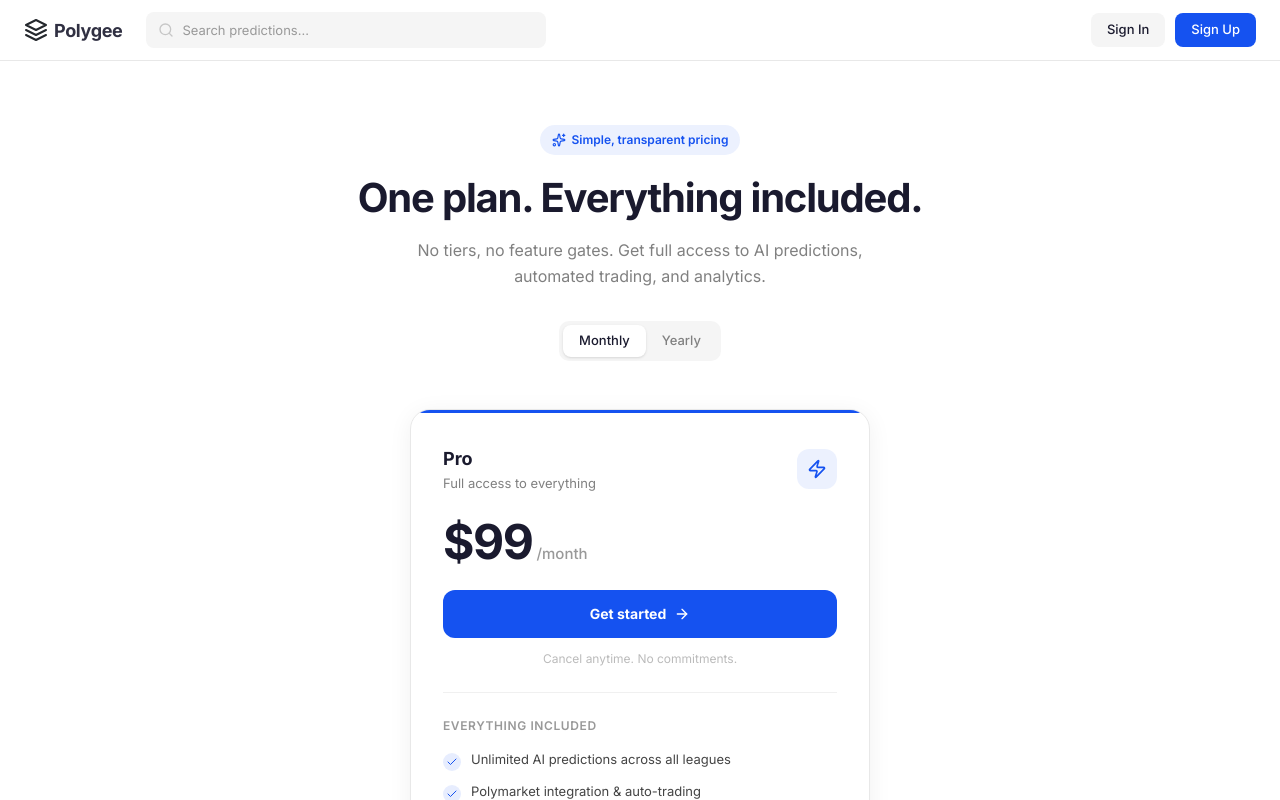
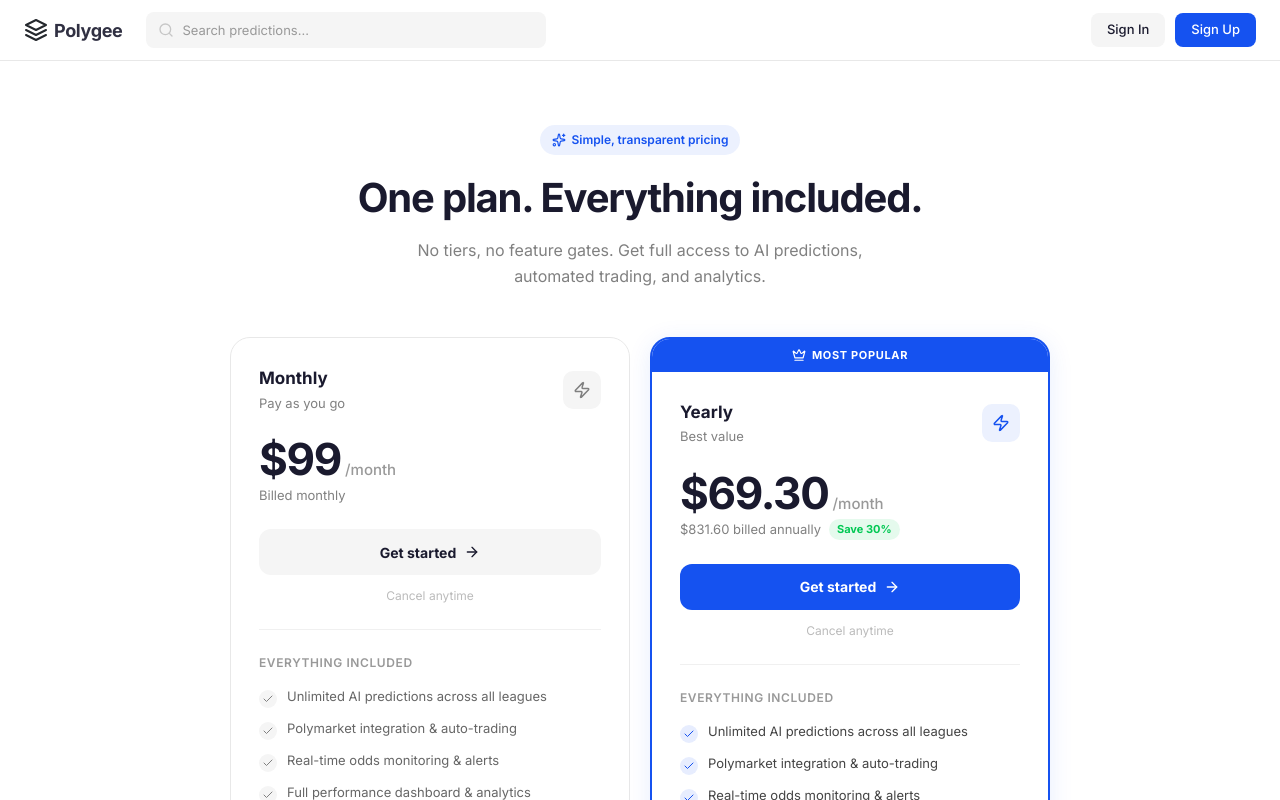
Before and after one commit to ajagatobby/polygee-web, a Next.js app: page /pricing in a window 1280 px wide. Shown: the top 800 px of the page. Built offline with nearby package versions, Linux system fonts and the light colour scheme.

Commit message:
refactor: replace pricing toggle with two side-by-side monthly/yearly cards

```diff
--- a/app/pricing/page.tsx
+++ b/app/pricing/page.tsx
@@ -13,6 +13,7 @@ import {
   Headphones,
   ArrowRight,
   Sparkles,
+  Crown,
 } from "lucide-react";
 import { Header } from "@/components/layout/header";
 import { easing, duration } from "@/lib/animations";
@@ -92,11 +93,7 @@ const faqs = [
 ];
 
 export default function PricingPage() {
-  const [billing, setBilling] = useState<"monthly" | "yearly">("monthly");
   const [expandedFaq, setExpandedFaq] = useState<number | null>(null);
-
-  const price = billing === "monthly" ? MONTHLY_PRICE : YEARLY_MONTHLY;
-  const period = billing === "monthly" ? "month" : "month";
 
   return (
     <div className="min-h-screen bg-white">
@@ -125,166 +122,63 @@ export default function PricingPage() {
                 automated trading, and analytics.
               </p>
             </motion.div>
+          </div>
+        </section>
 
-            {/* Billing toggle */}
+        {/* Two pricing cards */}
+        <section className="px-6 pb-16">
+          <div className="max-w-[820px] mx-auto grid grid-cols-1 md:grid-cols-2 gap-5 items-start">
+            {/* Monthly card */}
             <motion.div
-              className="flex items-center justify-center mt-8"
-              initial={{ opacity: 0, y: 8 }}
-              animate={{ opacity: 1, y: 0 }}
+              className="relative bg-white border border-[#e8e8e8] rounded-[20px] overflow-hidden"
+              initial={{ opacity: 0, y: 20, filter: "blur(6px)" }}
+              animate={{ opacity: 1, y: 0, filter: "blur(0px)" }}
               transition={{
                 duration: duration.slow,
                 ease: easing.easeOut,
                 delay: 0.1,
               }}
             >
-              <div className="inline-flex items-center h-[40px] p-1 rounded-[10px] bg-[#f5f5f5]">
-                <button
-                  onClick={() => setBilling("monthly")}
-                  className={`relative h-[32px] px-4 text-[13px] font-medium rounded-[8px] transition-colors cursor-pointer ${
-                    billing === "monthly"
-                      ? "text-[#1a1a2e]"
-                      : "text-[#808080] hover:text-[#666]"
-                  }`}
-                >
-                  {billing === "monthly" && (
-                    <motion.div
-                      layoutId="billing-pill"
-                      className="absolute inset-0 bg-white rounded-[8px] shadow-sm"
-                      transition={{
-                        duration: duration.normal,
-                        ease: easing.easeOut,
-                      }}
-                    />
-                  )}
-                  <span className="relative z-10">Monthly</span>
-                </button>
-                <button
-                  onClick={() => setBilling("yearly")}
-                  className={`relative h-[32px] px-4 text-[13px] font-medium rounded-[8px] transition-colors cursor-pointer ${
-                    billing === "yearly"
-                      ? "text-[#1a1a2e]"
-                      : "text-[#808080] hover:text-[#666]"
-                  }`}
-                >
-                  {billing === "yearly" && (
-                    <motion.div
-                      layoutId="billing-pill"
-                      className="absolute inset-0 bg-white rounded-[8px] shadow-sm"
-                      transition={{
-                        duration: duration.normal,
-                        ease: easing.easeOut,
-                      }}
-                    />
-                  )}
-                  <span className="relative z-10">Yearly</span>
-                </button>
-              </div>
-              <AnimatePresence>
-                {billing === "yearly" && (
-                  <motion.span
-                    initial={{ opacity: 0, x: -8, filter: "blur(4px)" }}
-                    animate={{ opacity: 1, x: 0, filter: "blur(0px)" }}
-                    exit={{ opacity: 0, x: -8, filter: "blur(4px)" }}
-                    transition={{
-                      duration: duration.normal,
-                      ease: easing.easeOut,
-                    }}
-                    className="ml-3 text-[12px] font-bold text-[#00c853] bg-[#00c853]/10 px-2.5 py-1 rounded-full"
-                  >
-                    Save 30%
-                  </motion.span>
-                )}
-              </AnimatePresence>
-            </motion.div>
-          </div>
-        </section>
-
-        {/* Pricing card */}
-        <section className="px-6 pb-16">
-          <motion.div
-            className="max-w-[460px] mx-auto"
-            initial={{ opacity: 0, y: 20, filter: "blur(6px)" }}
-            animate={{ opacity: 1, y: 0, filter: "blur(0px)" }}
-            transition={{
-              duration: duration.slow,
-              ease: easing.easeOut,
-              delay: 0.15,
-            }}
-          >
-            <div className="relative bg-white border border-[#e8e8e8] rounded-[20px] overflow-hidden shadow-[0_4px_24px_rgba(0,0,0,0.06)]">
-              {/* Top accent */}
-              <div className="h-[3px] bg-[#1552f0]" />
-
-              <div className="p-8">
+              <div className="p-7">
                 {/* Plan name */}
                 <div className="flex items-center justify-between mb-6">
                   <div>
-                    <h2 className="text-[18px] font-bold text-[#1a1a2e]">
-                      Pro
+                    <h2 className="text-[17px] font-bold text-[#1a1a2e]">
+                      Monthly
                     </h2>
                     <p className="text-[13px] text-[#808080] mt-0.5">
-                      Full access to everything
+                      Pay as you go
                     </p>
                   </div>
-                  <div className="flex items-center justify-center w-[40px] h-[40px] rounded-[12px] bg-[#1552f0]/8">
-                    <Zap className="w-5 h-5 text-[#1552f0]" />
+                  <div className="flex items-center justify-center w-[38px] h-[38px] rounded-[10px] bg-[#f5f5f5]">
+                    <Zap className="w-[18px] h-[18px] text-[#808080]" />
                   </div>
                 </div>
 
                 {/* Price */}
                 <div className="flex items-baseline gap-1 mb-1">
-                  <AnimatePresence mode="wait">
-                    <motion.span
-                      key={billing}
-                      initial={{ opacity: 0, y: -12, filter: "blur(4px)" }}
-                      animate={{ opacity: 1, y: 0, filter: "blur(0px)" }}
-                      exit={{ opacity: 0, y: 12, filter: "blur(4px)" }}
-                      transition={{
-                        duration: duration.normal,
-                        ease: easing.easeOut,
-                      }}
-                      className="text-[48px] font-bold text-[#1a1a2e] tracking-[-0.03em] leading-none"
-                    >
-                      ${price % 1 === 0 ? price : price.toFixed(2)}
-                    </motion.span>
-                  </AnimatePresence>
+                  <span className="text-[44px] font-bold text-[#1a1a2e] tracking-[-0.03em] leading-none">
+                    ${MONTHLY_PRICE}
+                  </span>
                   <span className="text-[15px] text-[#999] font-medium">
-                    /{period}
+                    /month
                   </span>
                 </div>
-
-                {/* Yearly note */}
-                <AnimatePresence>
-                  {billing === "yearly" && (
-                    <motion.p
-                      initial={{ opacity: 0, height: 0 }}
-                      animate={{ opacity: 1, height: "auto" }}
-                      exit={{ opacity: 0, height: 0 }}
-                      transition={{
-                        duration: duration.normal,
-                        ease: easing.easeOut,
-                      }}
-                      className="text-[13px] text-[#808080] overflow-hidden"
-                    >
-                      ${YEARLY_TOTAL.toFixed(2)} billed annually{" "}
-                      <span className="text-[#999] line-through ml-1">
-                        ${(MONTHLY_PRICE * 12).toFixed(2)}
-                      </span>
-                    </motion.p>
-                  )}
-                </AnimatePresence>
+                <p className="text-[13px] text-[#808080]">
+                  Billed monthly
+                </p>
 
                 {/* CTA */}
                 <Link
                   href="/sign-up"
-                  className="flex items-center justify-center gap-2 w-full h-[48px] mt-6 text-[14px] font-bold text-white bg-[#1552f0] rounded-[12px] hover:bg-[#1247d6] transition-colors cursor-pointer group"
+                  className="flex items-center justify-center gap-2 w-full h-[46px] mt-6 text-[14px] font-bold text-[#1a1a2e] bg-[#f5f5f5] rounded-[12px] hover:bg-[#ebebeb] transition-colors cursor-pointer group"
                 >
                   Get started
                   <ArrowRight className="w-4 h-4 transition-transform group-hover:translate-x-0.5" />
                 </Link>
 
                 <p className="text-center text-[12px] text-[#bbb] mt-3">
-                  Cancel anytime. No commitments.
+                  Cancel anytime
                 </p>
 
                 {/* Divider */}
@@ -296,10 +190,95 @@ export default function PricingPage() {
                 </p>
                 <ul className="space-y-3">
                   {planFeatures.map((feature) => (
-                    <li
-                      key={feature}
-                      className="flex items-start gap-2.5"
-                    >
+                    <li key={feature} className="flex items-start gap-2.5">
+                      <div className="flex items-center justify-center w-[18px] h-[18px] rounded-full bg-[#f5f5f5] shrink-0 mt-0.5">
+                        <Check className="w-3 h-3 text-[#808080]" />
+                      </div>
+                      <span className="text-[13px] text-[#666] leading-snug">
+                        {feature}
+                      </span>
+                    </li>
+                  ))}
+                </ul>
+              </div>
+            </motion.div>
+
+            {/* Yearly card — recommended */}
+            <motion.div
+              className="relative bg-white border-2 border-[#1552f0] rounded-[20px] overflow-hidden shadow-[0_4px_24px_rgba(21,82,240,0.10)]"
+              initial={{ opacity: 0, y: 20, filter: "blur(6px)" }}
+              animate={{ opacity: 1, y: 0, filter: "blur(0px)" }}
+              transition={{
+                duration: duration.slow,
+                ease: easing.easeOut,
+                delay: 0.18,
+              }}
+            >
+              {/* Recommended badge */}
+              <div className="flex items-center justify-center gap-1.5 bg-[#1552f0] py-2">
+                <Crown className="w-3.5 h-3.5 text-white" />
+                <span className="text-[11px] font-bold text-white uppercase tracking-[0.06em]">
+                  Most Popular
+                </span>
+              </div>
+
+              <div className="p-7">
+                {/* Plan name */}
+                <div className="flex items-center justify-between mb-6">
+                  <div>
+                    <h2 className="text-[17px] font-bold text-[#1a1a2e]">
+                      Yearly
+                    </h2>
+                    <p className="text-[13px] text-[#808080] mt-0.5">
+                      Best value
+                    </p>
+                  </div>
+                  <div className="flex items-center justify-center w-[38px] h-[38px] rounded-[10px] bg-[#1552f0]/8">
+                    <Zap className="w-[18px] h-[18px] text-[#1552f0]" />
+                  </div>
+                </div>
+
+                {/* Price */}
+                <div className="flex items-baseline gap-1 mb-1">
+                  <span className="text-[44px] font-bold text-[#1a1a2e] tracking-[-0.03em] leading-none">
+                    ${YEARLY_MONTHLY % 1 === 0 ? YEARLY_MONTHLY : YEARLY_MONTHLY.toFixed(2)}
+                  </span>
+                  <span className="text-[15px] text-[#999] font-medium">
+                    /month
+                  </span>
+                </div>
+                <div className="flex items-center gap-2">
+                  <p className="text-[13px] text-[#808080]">
+                    ${YEARLY_TOTAL.toFixed(2)} billed annually
+                  </p>
+                  <span className="text-[11px] font-bold text-[#00c853] bg-[#00c853]/10 px-2 py-0.5 rounded-full">
+                    Save 30%
+                  </span>
+                </div>
+
+                {/* CTA */}
+                <Link
+                  href="/sign-up"
+                  className="flex items-center justify-center gap-2 w-full h-[46px] mt-6 text-[14px] font-bold text-white bg-[#1552f0] rounded-[12px] hover:bg-[#1247d6] transition-colors cursor-pointer group"
+                >
+                  Get started
+                  <ArrowRight className="w-4 h-4 transition-transform group-hover:translate-x-0.5" />
+                </Link>
+
+                <p className="text-center text-[12px] text-[#bbb] mt-3">
+                  Cancel anytime
+                </p>
+
+                {/* Divider */}
+                <div className="h-px bg-[#f0f0f0] my-6" />
+
+                {/* Features list */}
+                <p className="text-[12px] font-semibold text-[#999] uppercase tracking-[0.05em] mb-4">
+                  Everything included
+                </p>
+                <ul className="space-y-3">
+                  {planFeatures.map((feature) => (
+                    <li key={feature} className="flex items-start gap-2.5">
                       <div className="flex items-center justify-center w-[18px] h-[18px] rounded-full bg-[#1552f0]/10 shrink-0 mt-0.5">
                         <Check className="w-3 h-3 text-[#1552f0]" />
                       </div>
@@ -310,8 +289,8 @@ export default function PricingPage() {
                   ))}
                 </ul>
               </div>
-            </div>
-          </motion.div>
+            </motion.div>
+          </div>
         </section>
 
         {/* Features grid */}
```
